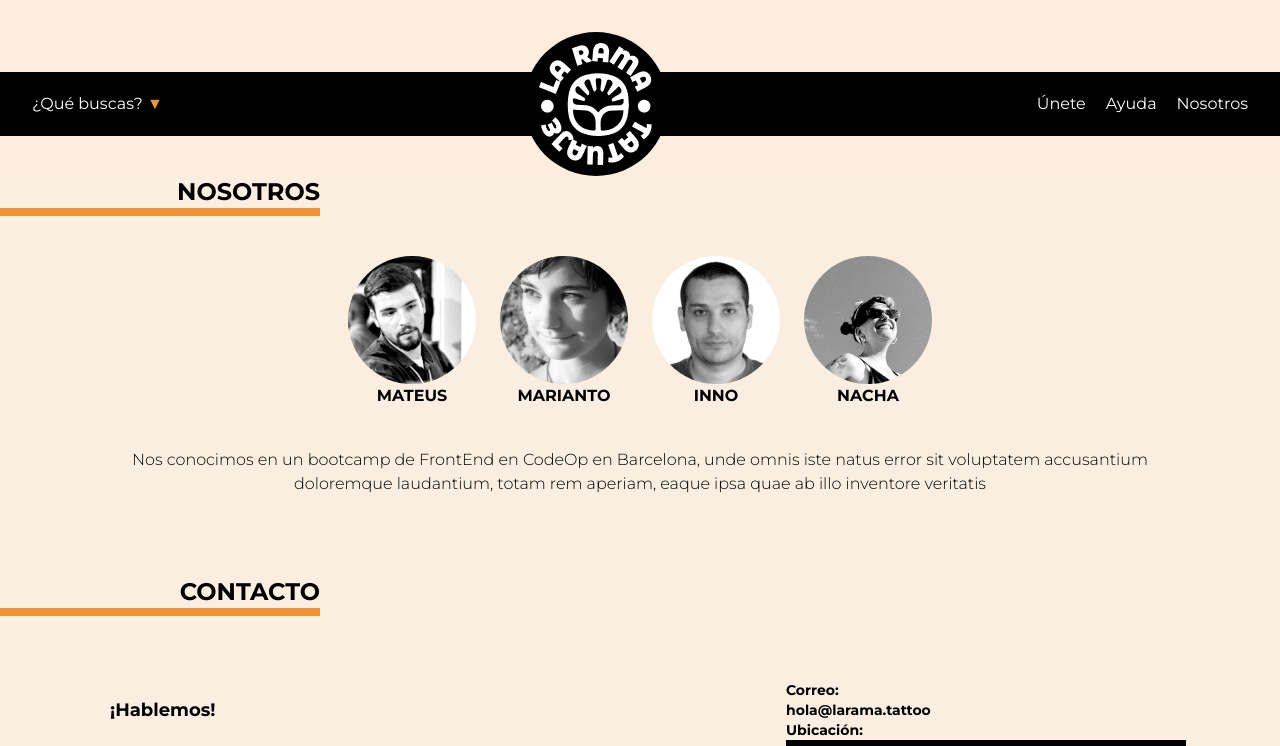
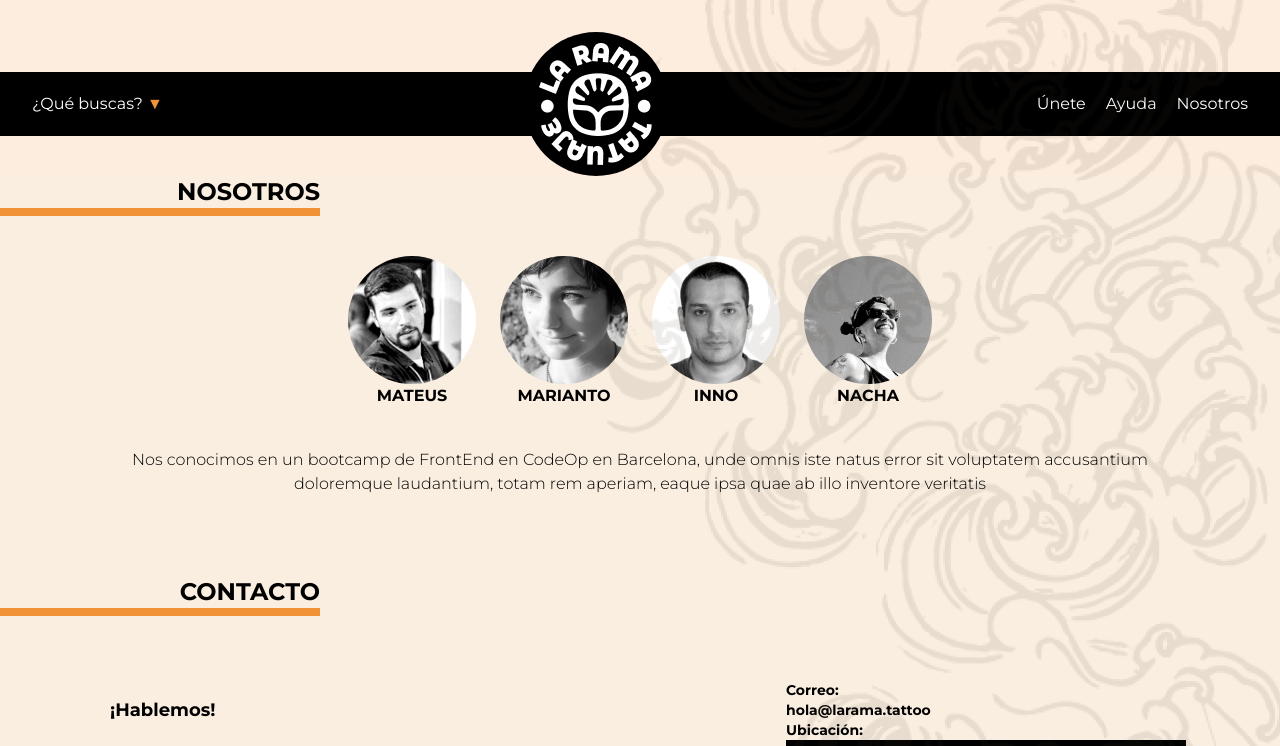
Before and after one commit to Innovaton0/Mimi-Sofm-final-project, a Vue app: page /Us in a window 1280 px wide. Shown: the top 746 px of the page. Built offline with nearby package versions, Linux system fonts and the light colour scheme; no server answers.

Commit message:
about us responsive, added bg image

```diff
--- a/src/components/AboutUs.vue
+++ b/src/components/AboutUs.vue
@@ -2,7 +2,9 @@
 
   <Navbar></Navbar>
   <section class="bg-[#F9EEDF] h-full font-mont">
-
+    <div class="w-full flex justify-end -translate-y-[11rem]">
+  <img class="absolute" src="../assets/bg-image-tattoo.png" alt="onrament">
+   </div>
   <!-- NOSOTROS -->
   <p class="font-bold border-b-8 border-[#F09235]/100 decoration-[6px] text-2xl w-[20rem] text-end">NOSOTROS</p>
 
@@ -66,7 +68,7 @@
   <div class="flex-wrap justify-around mt-9 p-7 flex rounded-lg shadow-md">
     <div class="flex flex-col">
     <h2 class="text-lg font-bold m-4 text-left">¡Hablemos!</h2>
-        <form>
+        <form class="z-10">
 
             <!-- Campo de nombre -->
             <div class="mb-4">
```
